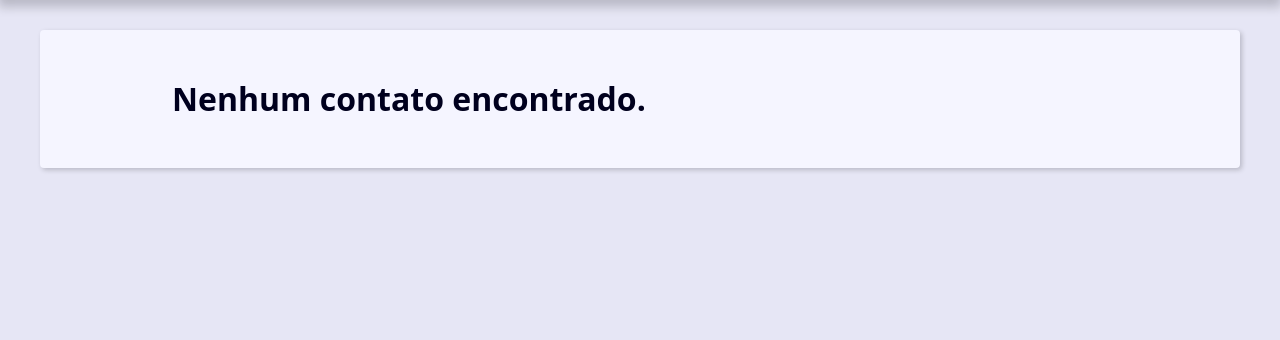
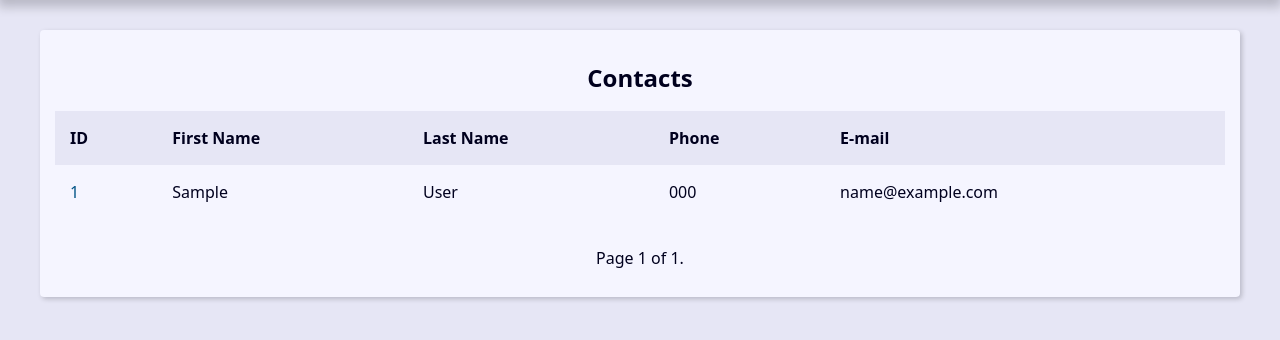
Before and after one commit to oscarlmjr/Section_10__Django_no_Python___Projeto_Agenda, a Django app: page / in a window 1280 px wide. Shown: the part 213-553 px from the top of the page. Run offline with Django 5.2, Linux system fonts and the light colour scheme; tables that the repository leaves empty hold one stand-in row (values such as "Sample post").

Commit message:
secao_10 aula_475

```diff
--- a/base_templates/global/base.html
+++ b/base_templates/global/base.html
@@ -8,6 +8,8 @@
 
 	<main class="content">
 		{% block content %}{% endblock content %}
+		{% include 'global/partials/_pagination.html' %}
 	</main>
+
 </body>
 </html>
--- /dev/null
+++ b/base_templates/global/partials/_pagination.html
@@ -0,0 +1,19 @@
+{% if page_obj %}
+	<div class="pagination">
+		<span class="step-links">
+			{% if page_obj.has_previous %}
+				<a href="?page=1&q={{ request.GET.q.strip }}">&laquo; first</a>
+				<a href="?page={{ page_obj.previous_page_number }}&q={{ request.GET.q.strip }}">previous</a>
+			{% endif %}
+
+			<span class="current">
+				Page {{ page_obj.number }} of {{ page_obj.paginator.num_pages }}.
+			</span>
+
+			{% if page_obj.has_next %}
+				<a href="?page={{ page_obj.next_page_number }}&q={{ request.GET.q.strip }}">next</a>
+				<a href="?page={{ page_obj.paginator.num_pages }}&q={{ request.GET.q.strip }}">last &raquo;</a>
+			{% endif %}
+		</span>
+	</div>
+{% endif %}
--- a/contact/templates/contact/index.html
+++ b/contact/templates/contact/index.html
@@ -1,7 +1,7 @@
 {% extends 'global/base.html' %}
 
 {% block content %}
-{% if contacts %}
+	{% if page_obj %}
 		<div class="responsive-table">
 			<table class="contacts-table">
 				<caption class="table-caption">
@@ -19,7 +19,7 @@
 
 
 				<tbody>
-				{% for contact in contacts %}
+					{% for contact in page_obj %}
 						<tr class="table-row">
 							<td class="table-cel">
 								<a
--- a/contact/views/contact_views.py
+++ b/contact/views/contact_views.py
@@ -1,16 +1,20 @@
+from django.core.paginator import Paginator
+from django.db.models import Q
+from django.shortcuts import get_object_or_404, redirect, render
 from django.http import Http404
-from django.shortcuts import get_object_or_404, redirect, render
-from django.db.models import Q
 from contact.models import Contact
-
 
 def index(request):
 	contacts = Contact.objects \
 		.filter(show=True)\
-		.order_by('-id')[10:20]
+		.order_by('-id')
+
+	paginator = Paginator(contacts, 10)
+	page_number = request.GET.get("page")
+	page_obj = paginator.get_page(page_number)
 
 	context = {
-		'contacts': contacts,
+		'page_obj': page_obj,
 		'site_title': 'Contatos - '
 	}
 
@@ -38,8 +42,12 @@ def search(request):
 			)\
 		.order_by('-id')
 
+	paginator = Paginator(contacts, 10)
+	page_number = request.GET.get("page")
+	page_obj = paginator.get_page(page_number)
+
 	context = {
-		'contacts': contacts,
+		'page_obj': page_obj,
 		'site_title': 'Search - ',
 		'search_value': search_value,
 	}
```
Also changed, not shown: prints_Section_10/475 (1).png (added), prints_Section_10/475 (2).png (added), prints_Section_10/475 (3).png (added), prints_Section_10/475 (4).png (added), prints_Section_10/475 (5).png (added), prints_Section_10/475 (6).png (added), prints_Section_10/475 (7).png (added), prints_Section_10/475 (8).png (added), prints_Section_10/475 (9).png (added). Lines whose indentation alone changed are shown as unchanged.
